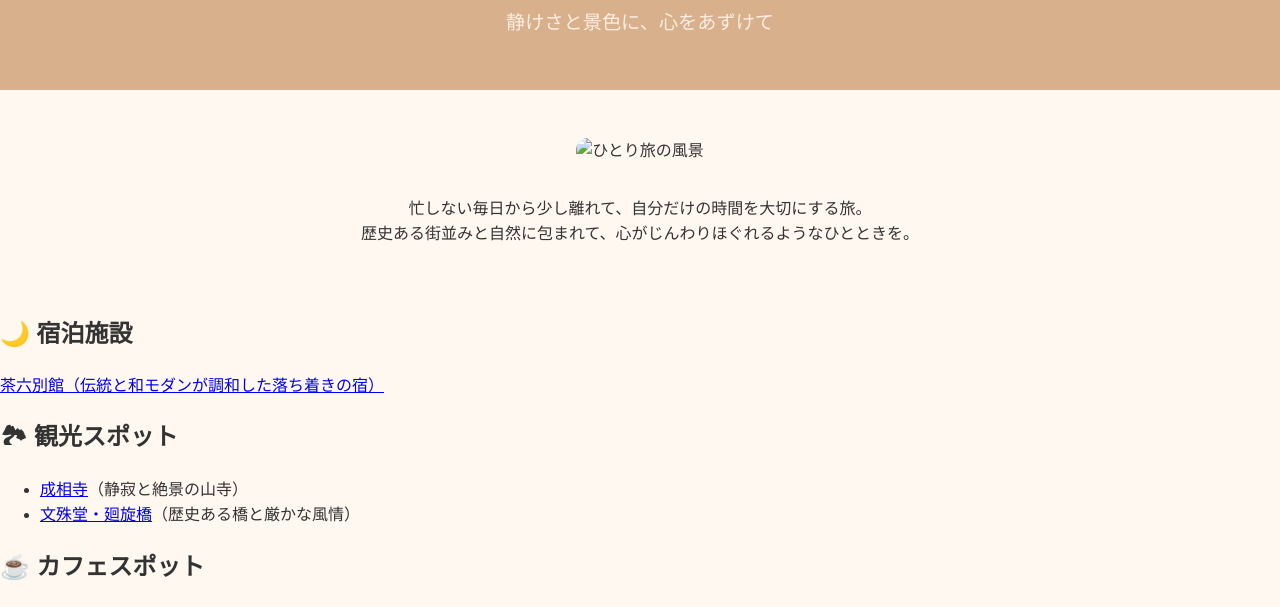
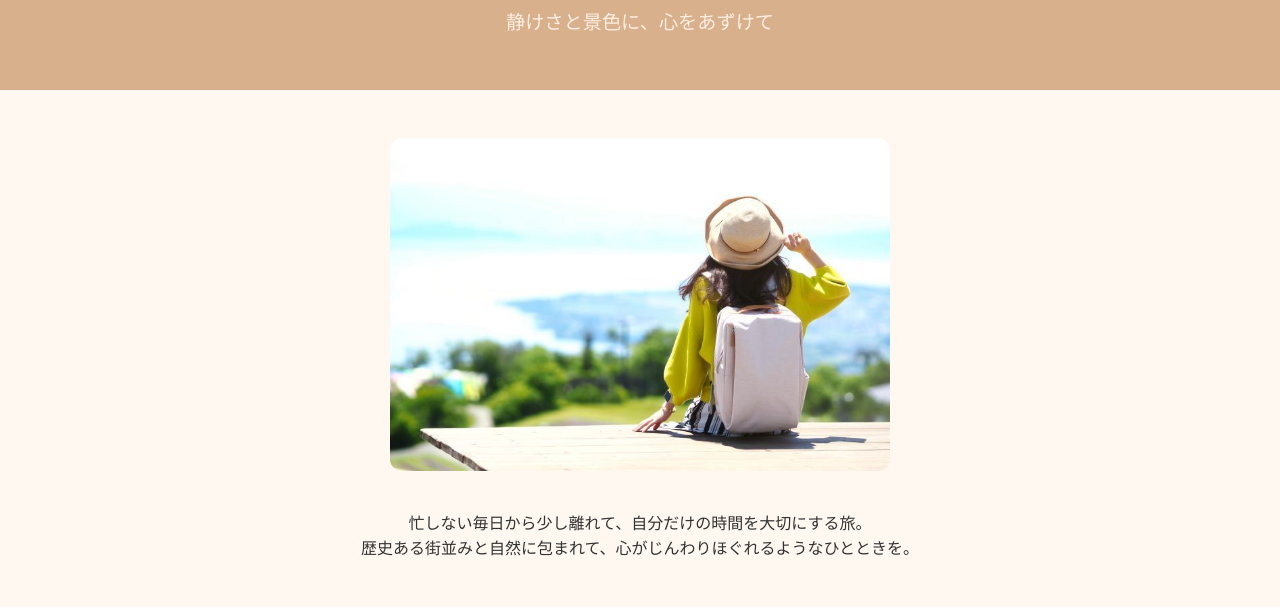
Before and after one commit to yutsuy/Y, a plain HTML site: page plan4.html in a window 1280 px wide. Shown: the part 118-725 px from the top of the page. Drawn offline with Linux system fonts and the light colour scheme; a web font is replaced by a local one.

Commit message:
Update plan4.html

```diff
--- a/plan4.html
+++ b/plan4.html
@@ -15,7 +15,7 @@
 
   <main>
     <section class="intro">
-      <img src="images/hitori-trip.jpeg" alt="ひとり旅の風景" class="main-image" />
+      <img src="hitori-trip.jpeg" alt="ひとり旅の風景" class="main-image" />
       <p>
         忙しない毎日から少し離れて、自分だけの時間を大切にする旅。<br>
         歴史ある街並みと自然に包まれて、心がじんわりほぐれるようなひとときを。
```
